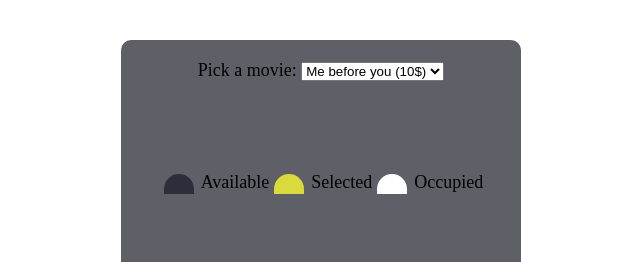
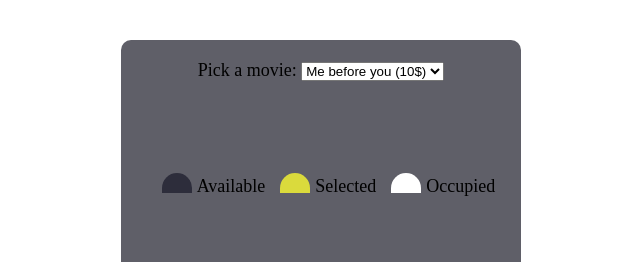
Before and after one commit to deivit94/movieSeat, a plain HTML site: page index.html in a window 1280 px wide. Shown: the top 262 px of the page, without its empty margins (319-959 px from the left). Drawn offline with Linux system fonts and the light colour scheme.

Commit message:
CSS: align in a better way the seat-meaning div

```diff
--- a/styles.css
+++ b/styles.css
@@ -23,9 +23,12 @@ body {
     display: flex;
     justify-content: center;
 }
-
+.seat-meaning {
+    display: flex;
+    align-items: end;
+}
 .seat-meaning span{
-    margin-left: 5px;
+    line-height: 0.8;
 }
 .half-circle-meaning {
     display: inline-block;
@@ -33,7 +36,7 @@ body {
     height: 20px;
     background-color: #2d2d3b;
     border-radius: 50px 50px 0 0;
-    margin: 2px 2px;
+    margin: 0 5px 0 15px;
 }
 
 .seats {
```
